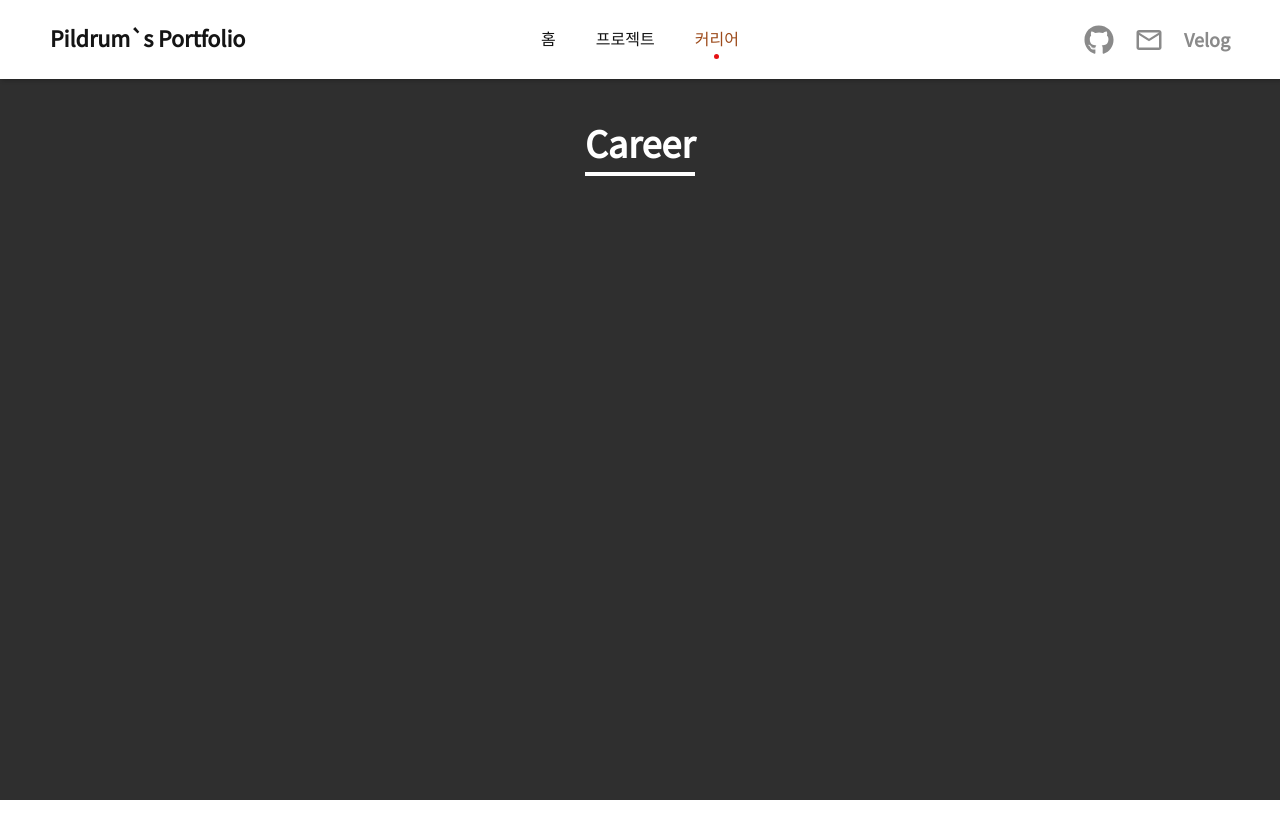
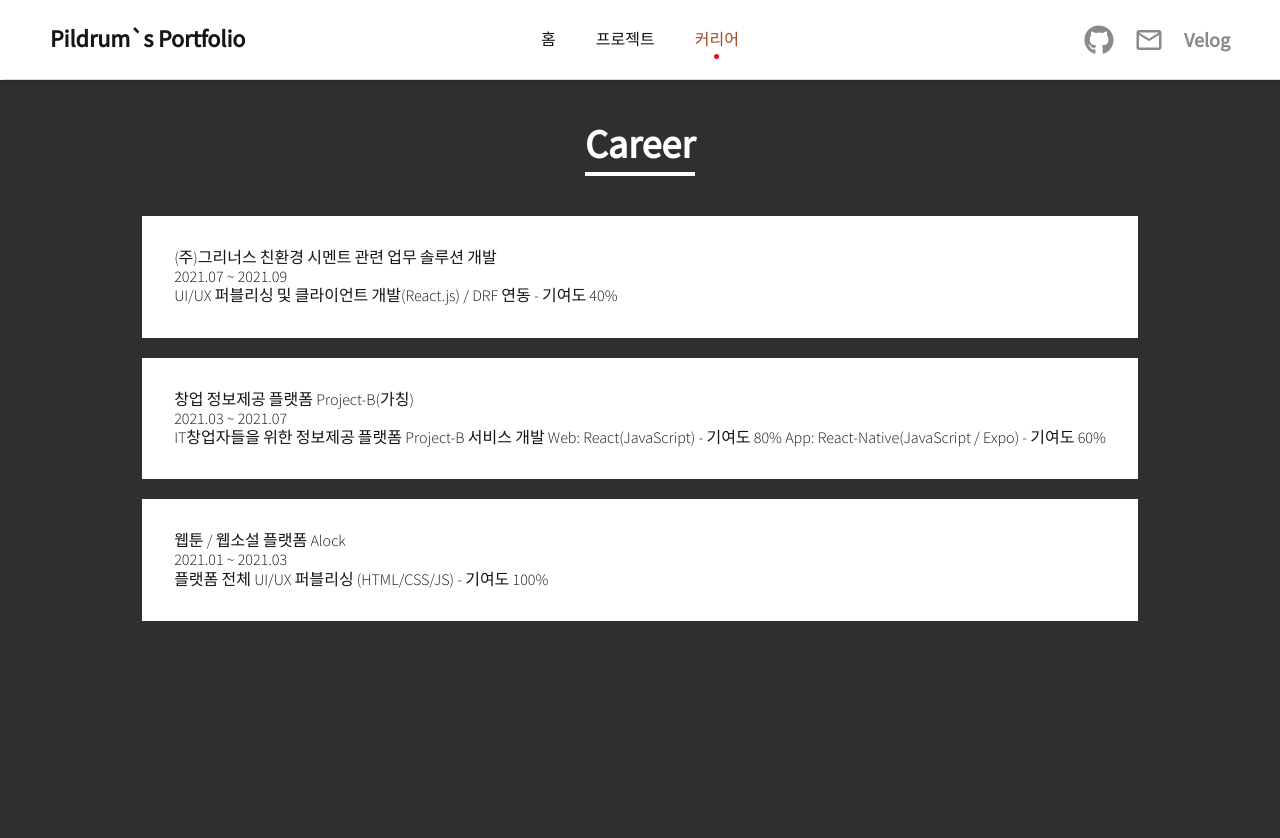
Before and after one commit to pildrums/pildrum_portfolio, a Next.js app: page /career in a window 1280 px wide. Shown: the top 838 px of the page. Before the commit the page ends 800 px from the top, so only its background shows below. Built offline with nearby package versions, Linux system fonts and the light colour scheme.

Commit message:
Start career page

```diff
--- a/pages/career.tsx
+++ b/pages/career.tsx
@@ -4,12 +4,48 @@ import styled from "styled-components";
 
 interface ICareerProps {}
 
+const Info = [
+  {
+    id: 1,
+    title: "(주)그리너스 친환경 시멘트 관련 업무 솔루션 개발",
+    period: "2021.07 ~ 2021.09",
+    description:
+      "UI/UX 퍼블리싱 및 클라이언트 개발(React.js) / DRF 연동 - 기여도 40%",
+  },
+  {
+    id: 2,
+    title: "창업 정보제공 플랫폼 Project-B(가칭)",
+    period: "2021.03 ~ 2021.07",
+    description: `
+    IT창업자들을 위한 정보제공 플랫폼 Project-B 서비스 개발
+    Web: React(JavaScript) - 기여도 80%
+    App: React-Native(JavaScript / Expo) - 기여도 60%
+    `,
+  },
+  {
+    id: 3,
+    title: "웹툰 / 웹소설 플랫폼 Alock",
+    period: "2021.01 ~ 2021.03",
+    description: "플랫폼 전체 UI/UX 퍼블리싱 (HTML/CSS/JS) - 기여도 100%",
+  },
+];
+
 export default function Career() {
   return (
     <Layout>
       <Seo title="커리어" />
+      <Space />
       <Wrapper>
         <Title>Career</Title>
+        <List>
+          {Info.map((item) => (
+            <Item key={item.id}>
+              <h1>{item.title}</h1>
+              <span>{item.period}</span>
+              <span>{item.description}</span>
+            </Item>
+          ))}
+        </List>
       </Wrapper>
     </Layout>
   );
@@ -22,6 +58,11 @@ const Wrapper = styled.div`
   align-items: center;
   background: ${(props) => props.theme.black.lighter};
   padding-bottom: 120px;
+  overflow-y: hidden;
+`;
+
+const Space = styled.div`
+  margin-top: 80px;
 `;
 
 const Title = styled.h1`
@@ -30,5 +71,20 @@ const Title = styled.h1`
   color: ${(props) => props.theme.white.lighter};
   font-weight: 600;
   height: 56px;
-  margin-top: 120px;
+  margin-top: 40px;
 `;
+
+const List = styled.div`
+  display: flex;
+  flex-direction: column;
+  gap: 20px;
+  margin-top: 40px;
+  padding: 0 30px;
+`;
+
+const Item = styled.div`
+  background: #fff;
+  padding: 32px;
+  display: flex;
+  flex-direction: column;
+`;
```
Also changed, not shown: pages/project.tsx (+8 -3 lines).
